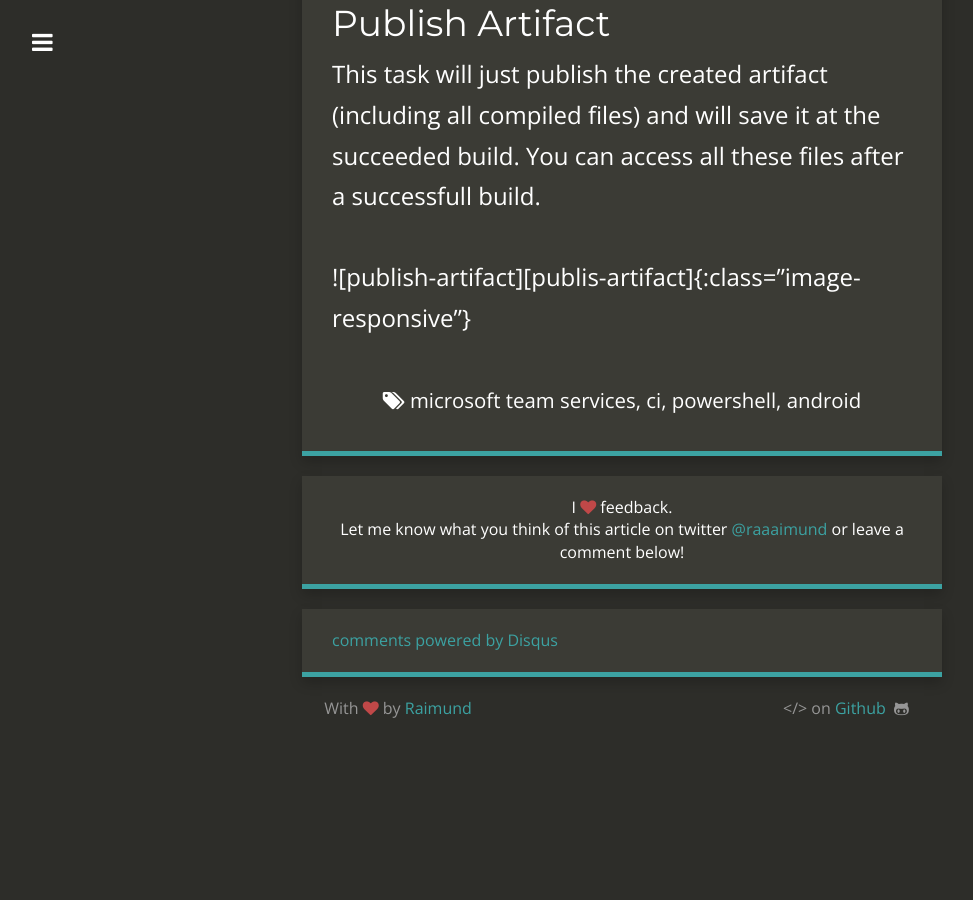
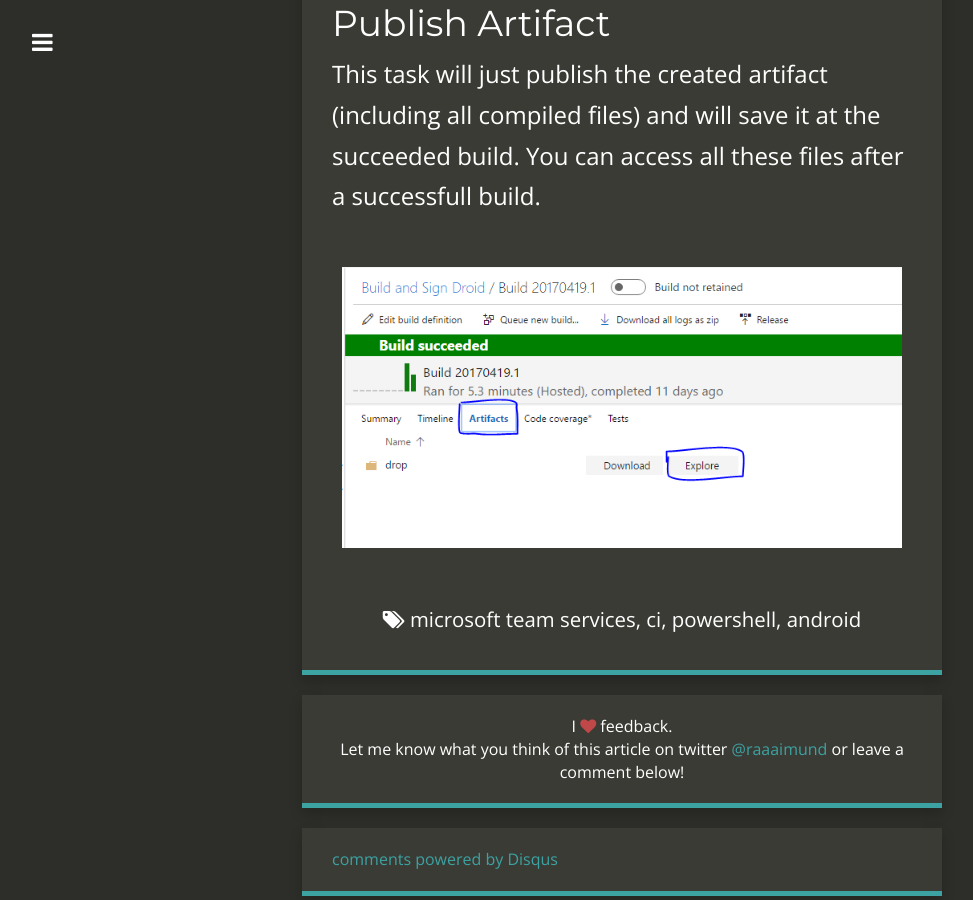
Before and after one commit to raaaimund/raaaimund.github.io, a Jekyll site: the page built from _posts/2016-09-20-use-build-definitions-with-microsoft-team-services-to-sign-and-upload-your-apk.md, in a window 1280 px wide and 900 px high, scrolled down 13154 px. Shown: the whole window, without its empty margins (18-991 px from the left). Built offline with Jekyll 4.4.1, drawn with Linux system fonts in a browser that asks for light colours; nearby versions of some CDN libraries; comment, search, counter and statistics services are not loaded; before the commit the page ends 13894 px from its top, so only the background shows below that; some of the changed lines change nothing that is shown; some of the changed text lies outside the part shown.

Commit message:
Fixed typos

```diff
--- a/_posts/2016-09-20-use-build-definitions-with-microsoft-team-services-to-sign-and-upload-your-apk.md
+++ b/_posts/2016-09-20-use-build-definitions-with-microsoft-team-services-to-sign-and-upload-your-apk.md
@@ -198,14 +198,14 @@
 ## Publish Artifact
 This task will just publish the created artifact (including all compiled files) and will save it at the succeeded build. You can access all these files after a successfull build.
 
-![publish-artifact][publis-artifact]{:class="image-responsive"}
+![publish-artifact][publish-artifact]{:class="image-responsive"}
 
 [1]: https://support.microsoft.com/de-de/kb/137503
 [2]: https://www.visualstudio.com/docs/build/apps/mobile/xamarin
 [3]: https://dist.nuget.org/index.html
 [4]: https://developer.xamarin.com/guides/android/deployment,_testing,_and_metrics/publishing_an_application/part_2_-_signing_the_android_application_package/manually-signing-the-apk/
 [5]: https://developer.android.com/studio/command-line/zipalign.html
-[6]: {{ site.url }}/files/UpoadSignedApk.ps1
+[6]: {{ site.url }}/files/Upload-SignedApk.ps1
 
 [create-a-build-definition]: {{ site.url }}/img/2016-09-20-use-build-definitions-with-microsoft-team-services-to-sign-and-upload-your-apk/create-a-build-definition.gif "Create a build definition"
 [access-variables]: {{ site.url }}/img/2016-09-20-use-build-definitions-with-microsoft-team-services-to-sign-and-upload-your-apk/access-variables.png "Access variables"
```
